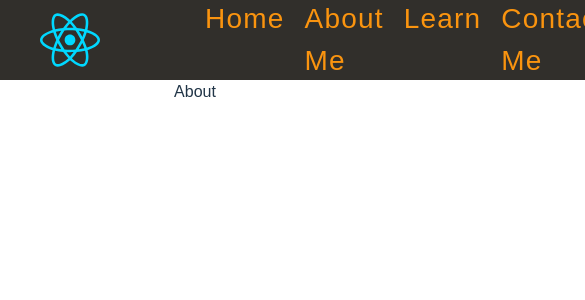
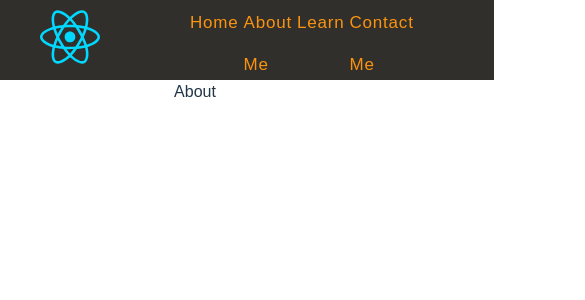
Before and after one commit to TimothyMutia/ReactTSPractice, a React (Vite) app: page /About in a window 390 px wide. Shown: the top 300 px of the page, 585 px wide, since content can reach past the window. Built offline with nearby package versions, Linux system fonts and the light colour scheme; a web font is replaced by a local one.

Commit message:
style: added active effects to menu, and changed hero header sizes for tablet

```diff
--- a/src/Components/Error_Page.tsx
+++ b/src/Components/Error_Page.tsx
@@ -1,8 +1,9 @@
 import React from 'react'
+import '../Views/styles.css'
 
 const Error_Page:React.FC = () => {
   return (
-    <div>Error!!!</div>
+    <div className='Error'>Error!!!</div>
   )
 }
 
--- a/src/Components/Header.tsx
+++ b/src/Components/Header.tsx
@@ -1,11 +1,14 @@
 import React from 'react'
 import './styles.css'
 import Navbar from './Navbar'
+import { Link } from 'react-router-dom'
 
 const Header:React.FC = () => {
   return (
     <header className='Header'>
-        <img src='src\assets\react.svg' className='Logo'></img>
+        <Link to="/">
+          <img src='src\assets\react.svg' className='Logo'></img>
+        </Link>
         <Navbar/>
     </header>
   )
--- a/src/Components/Navbar.tsx
+++ b/src/Components/Navbar.tsx
@@ -1,5 +1,6 @@
 import './styles.css'
 import menu_Items from './menu_Items'
+import { Link } from 'react-router-dom'
 
 const Navbar = () => {
   return (
@@ -8,7 +9,7 @@ const Navbar = () => {
         {menu_Items.map((menu_Items, index) => {
             return (
             <li className="Menu_Items" key={index}>
-                <a href={menu_Items.url}>{menu_Items.title}</a>
+                <Link className="Menu_Item" to={menu_Items.url}> {menu_Items.title} </Link>
             </li>
             );
         })}
--- a/src/Components/styles.css
+++ b/src/Components/styles.css
@@ -1,23 +1,21 @@
 @import url('https://fonts.googleapis.com/css2?family=New+Amsterdam&display=swap');
 
-.Menu{
+.Menu {
     display: flex;
     flex-direction: row;
     gap: 40px;
 
 }
-.Menu_Items{
+.Menu_Items {
     font-family: 'New Amsterdam', sans-serif;
     letter-spacing: 1.2px;
     color:#FA940F ;
     font-size: 28px;
 }
-
 .Menu_Item:active{
-    font-weight: 600;
+    color: #EA940F;
 }
-
-.Header{
+.Header {
     z-index: 99;
     height: 40px;
     display: flex;
@@ -31,22 +29,33 @@
 
 }
 
-.Logo{
+.Logo {
     width: 60px;
     height: 60px;
 }
+.Logo:active{
+    opacity: 0.5;
+}
 
-@media (max-width: 767px){
+@media (max-width: 1024px){
     .Menu_Item{
         font-size: 22px;
         line-height: 1.2em;
         letter-spacing: 0.8px;
     }
+}
+@media (max-width: 767px){
+    .Menu_Item{
+        font-size: 17px;
+        line-height: 1.2em;
+        word-spacing: 0.2px;
+        letter-spacing: 0.8px;
+    }
     .Menu{
-        gap: 20px;
+        gap: 5px;
     }
     .Header{
-        gap:25px;
+        gap:10px;
     }
 }
 
@@ -56,4 +65,5 @@
 #FA940F
 #4181A5
 #312F2B
+#EA940F
 */
--- a/src/Views/styles.css
+++ b/src/Views/styles.css
@@ -1,11 +1,11 @@
 @import url('https://fonts.googleapis.com/css2?family=New+Amsterdam&display=swap');
 
-.Home{
+.Home {
   display:flex;
   flex-direction: column;
   gap: 50px;
 }
-.Body{
+.Body {
   width: 100vw;
   height: 100vh;
   display: flex;
@@ -14,7 +14,7 @@
   gap: 40px;
 }
 
-.Text_Section{
+.Text_Section {
   width:80%;
   font-family: "New Amsterdam", sans-serif;
   font-weight: 400;
@@ -25,7 +25,7 @@
   padding: 20px 20px 20px 20px;
 }
 
-.Hero_Container{
+.Hero_Container {
     height: 100vh;
     width: 100vw;
     background-image: url('src/assets/background (1).jpg');
@@ -42,14 +42,14 @@
 
 }
 
-.Hero_Image{
+.Hero_Image {
     width: 100vw;
     height: 100vh;
     opacity: 0.75;
 }
 
-.Hero_Header{
-    width: 300px;
+.Hero_Header {
+    width: 350px;
     height: 150px;
     border-radius: 20px;
     background-color:#312F2B ;
@@ -59,21 +59,8 @@
     text-align: center;
 }
 
-.About{
-  width: 100vw;
-  height:100vh;
-  display:flex;
-  flex-direction: column;
-  align-items: center;
-}
-.Learn{
-  width: 100vw;
-  height:100vh;
-  display:flex;
-  flex-direction: column;
-  align-items: center;
-}
-.Contact{
+
+.About, .Learn, .Contact, .Error {
   width: 100vw;
   height:100vh;
   display:flex;
@@ -81,7 +68,20 @@
   align-items: center;
 }
 
+.Error{
+  text-align: center;
+  align-content: center;
+  justify-content: center;
+  font-size: 100px;
+}
 
+
+@media (max-width: 1024px){
+  .Hero_Header{
+    width:280px;
+    height:120px;
+  }
+}
 
 /*
 #0FA6FA
```
